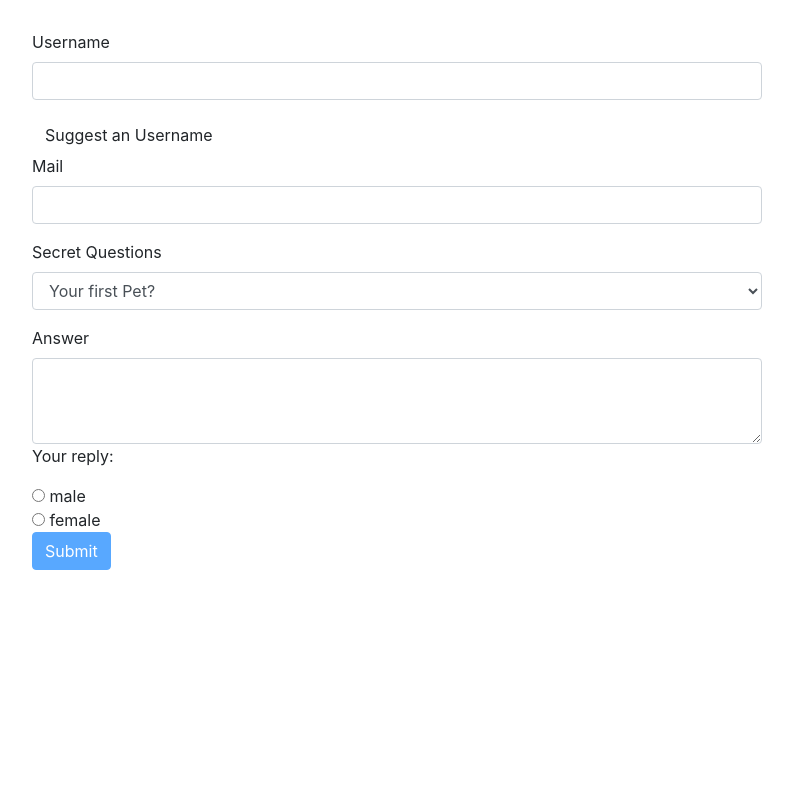
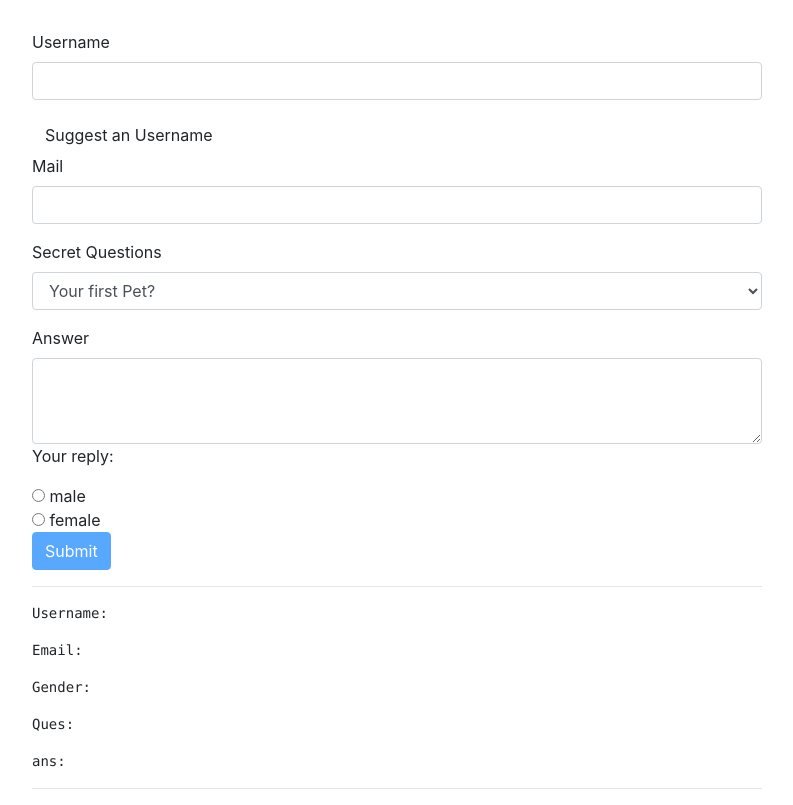
Before and after one commit to moshiurse/angular-practice, an Angular app: page / in a window 1280 px wide. Shown: the whole page, without its empty margins (53-846 px from the left). Built offline with nearby package versions, Linux system fonts and the light colour scheme.

Commit message:
Using form data & reset form

```diff
--- a/src/app/app.component.html
+++ b/src/app/app.component.html
@@ -38,6 +38,13 @@
       </div>
         <button class="btn btn-primary" type="submit" [disabled]="form.invalid">Submit</button>
       </form>
+      <hr>
+        <pre>Username: {{ user.username }} </pre>
+        <pre>Email: {{ user.email }} </pre>
+        <pre>Gender: {{ user.gender }} </pre>
+        <pre>Ques: {{ user.secret }} </pre>
+        <pre>ans: {{ user.answer }} </pre>
+      <hr>
     </div>
   </div>
 </div>
--- a/src/app/app.component.ts
+++ b/src/app/app.component.ts
@@ -12,6 +12,16 @@ export class AppComponent {
   defaultQues: string = 'pet';
   answer: string = '';
   genders = ['male', 'female'];
+
+  user = {
+    username: '',
+    email: '',
+    gender: '',
+    secret: '',
+    answer: ''
+  }
+
+  submitted = false;
 
   suggestUserName() {
     const suggestedName = 'moshiurse';
@@ -40,6 +50,13 @@ export class AppComponent {
 
   // access with ViewChild()
   onSubmit(){
-    console.log('Submitted', this.form);
+    this.submitted = true;
+    this.user.username = this.form.value.userData.username;
+    this.user.email = this.form.value.userData.email;
+    this.user.secret = this.form.value.secret;
+    this.user.gender = this.form.value.gender;
+    this.user.answer = this.form.value.quesAns;
+
+    this.form.reset();
   }
 }
```
